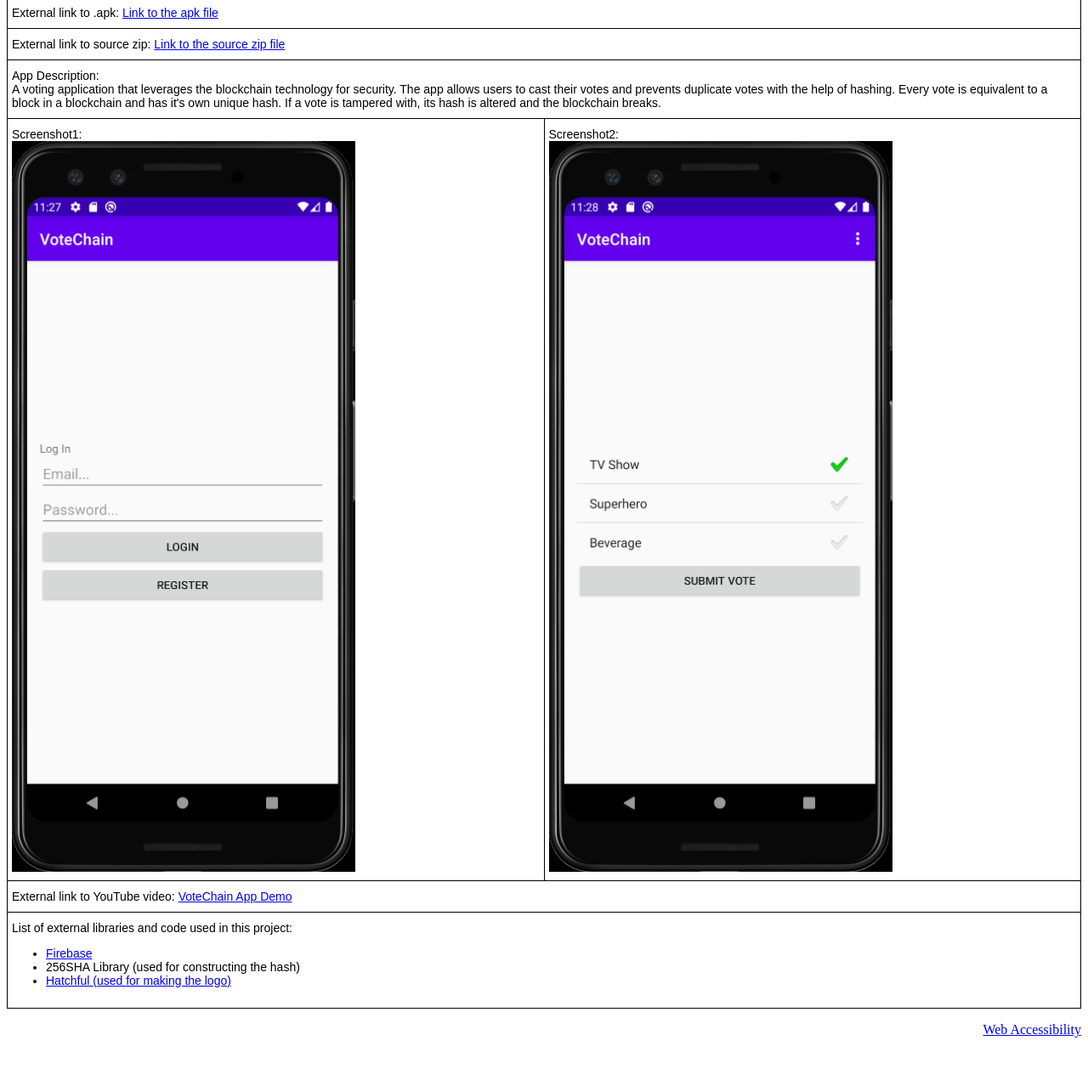
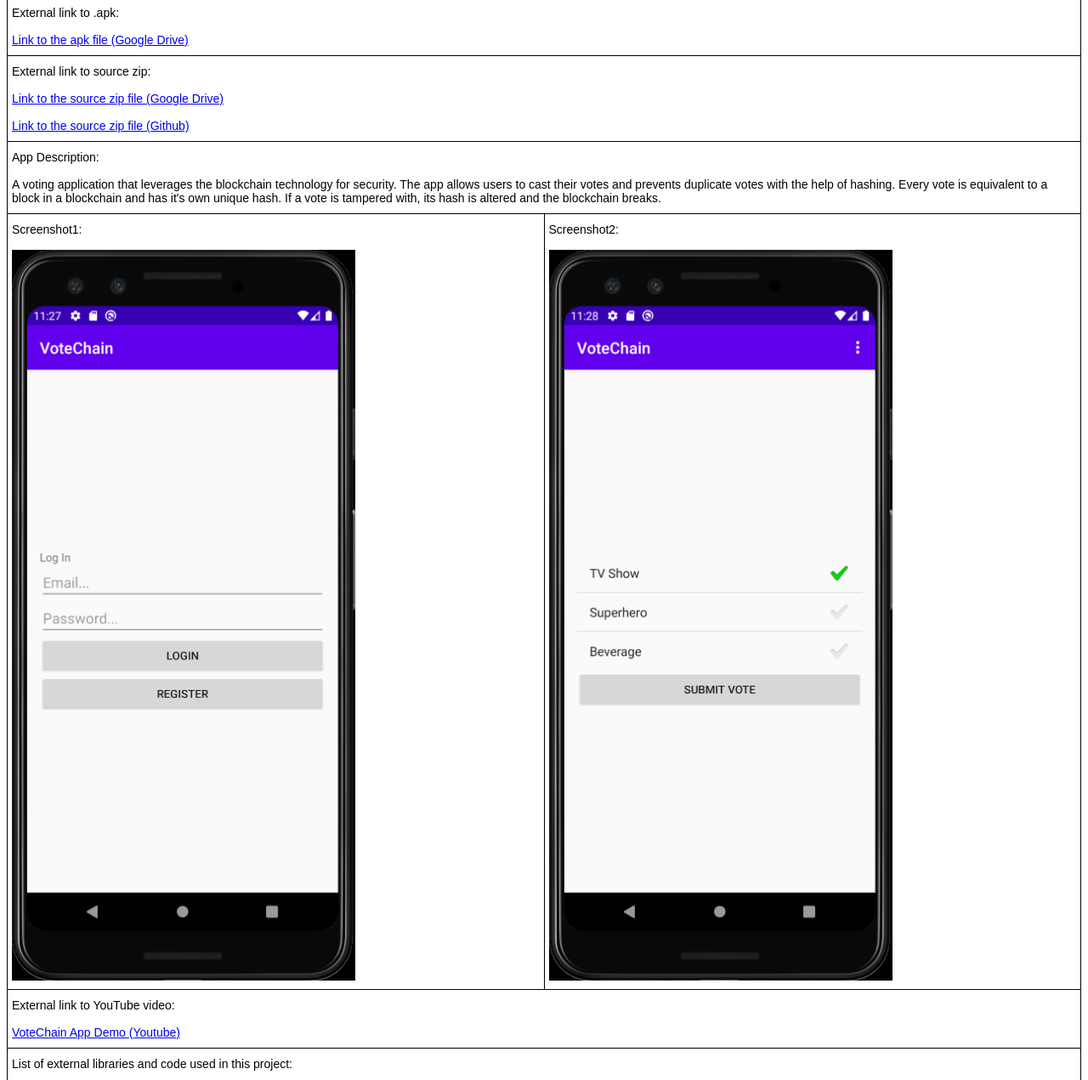
Before and after one commit to paarasbhandari/CMSC436-Fall2020-Group-Project, a plain HTML site: page index/index.html in a window 1280 px wide. Shown: the part 183-1454 px from the top of the page at 85% size. Before the commit the page ends 1420 px from the top, so only its background shows below. Drawn offline with Linux system fonts and the light colour scheme.

Commit message:
Final Commit

```diff
--- a/index/index.html
+++ b/index/index.html
@@ -15,17 +15,26 @@
   </tr>
   <tr>
     <td class="tg-031e" colspan="2">External link to .apk:
-      <a href = "https://drive.google.com/file/d/1ke8z6gjUpTRMISrB0xGqTYImwNN8_TKY/view" target="_blank">Link to the apk file</a>
+      <br>
+      <br>
+      <a href = "https://drive.google.com/file/d/1ke8z6gjUpTRMISrB0xGqTYImwNN8_TKY/view" target="_blank">Link to the apk file (Google Drive)</a>
     </td>
 
   </tr>
   <tr>
     <td class="tg-031e" colspan="2">External link to source zip:
-      <a href = "https://drive.google.com/file/d/1LUHkA_TXJ3tLzsdKWTEZPwkJxQi1hctn/view" target="_blank">Link to the source zip file</a>
+      <br>
+      <br>
+      <a href = "https://drive.google.com/file/d/1LUHkA_TXJ3tLzsdKWTEZPwkJxQi1hctn/view" target="_blank">Link to the source zip file (Google Drive)</a>
+      <br>
+      <br>
+      <a href = "https://github.com/paarasbhandari/CMSC436-Fall2020-Group-Project" target="_blank">Link to the source zip file (Github)</a>
+
     </td>
   </tr>
   <tr>
     <td class="tg-031e" colspan="2">App Description:
+    <br>
     <br>
     A voting application that leverages the blockchain technology for security. The app allows users to cast their votes and prevents duplicate votes with the help of hashing. Every vote is equivalent to a block in a blockchain and has it's own unique hash. If a vote is tampered with, its hash is altered and the blockchain breaks.
     <br>
@@ -34,16 +43,20 @@
   <tr>
     <td class="tg-031e">Screenshot1:
       <br>
+      <br>
       <img src="App Screenshots\Login.png" alt="Login Page"  width="404" height="860">
     </td>
     <td class="tg-031e">Screenshot2:
+      <br>
       <br>
       <img src="App Screenshots\Categories.png" alt="Category Page"  width="404" height="860">
     </td>
   </tr>
   <tr>
     <td class="tg-031e" colspan="2">External link to YouTube video:
-      <a href = "https://youtu.be/dbnLOLffaMk" target="_blank">VoteChain App Demo</a>
+      <br>
+      <br>
+      <a href = "https://youtu.be/dbnLOLffaMk" target="_blank">VoteChain App Demo (Youtube)</a>
     </td>
   </tr>
   <tr>
```
